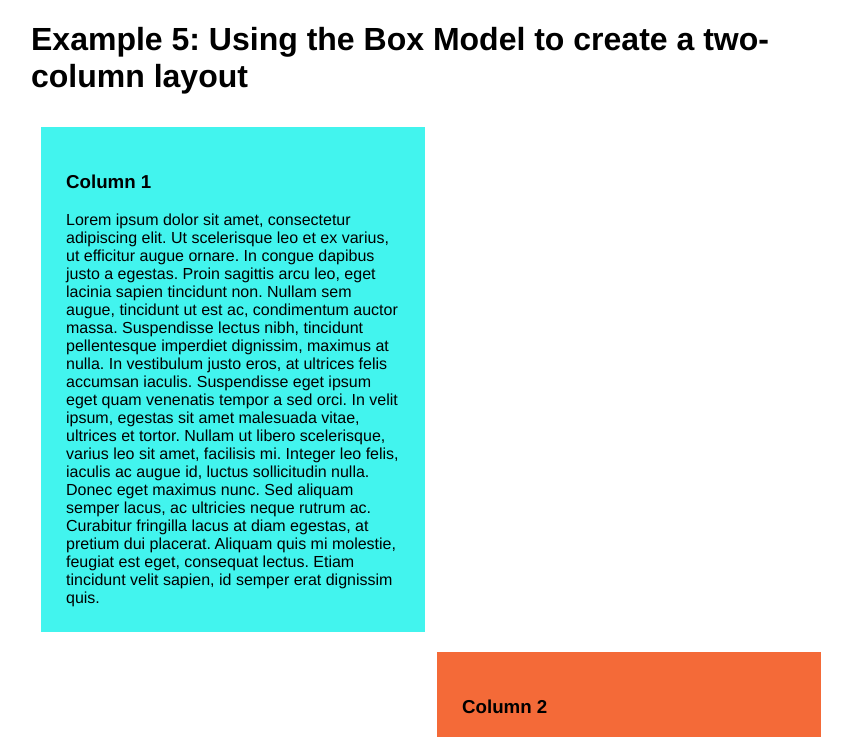
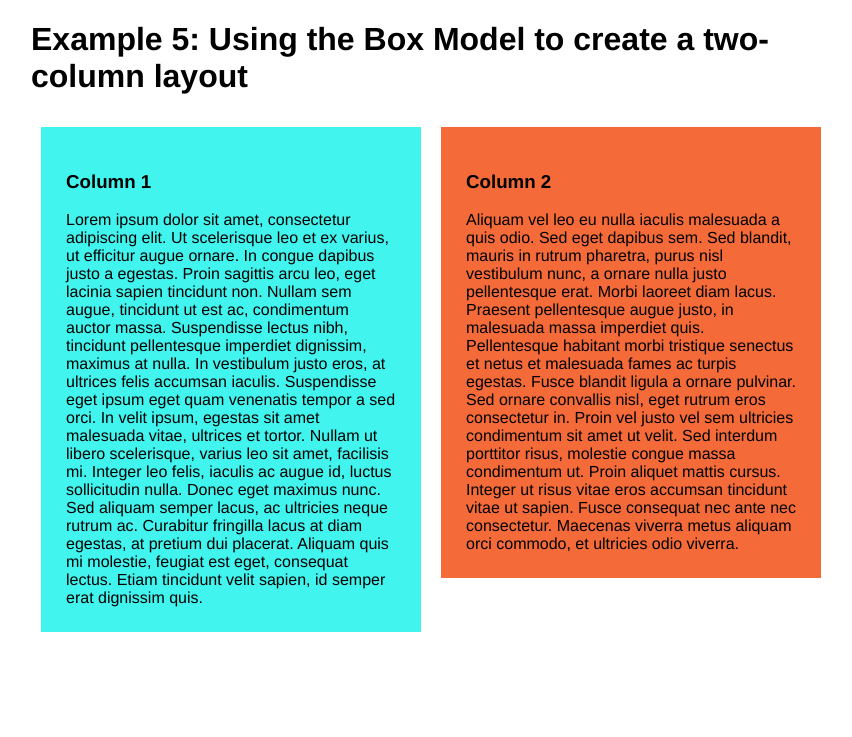
Before and after one commit to rlieberman/CG214-2017, a plain HTML site: page Week07-BoxModel/example-5-2column/index.html in a window 1280 px wide. Shown: the top 737 px of the page, without its empty margins (209-1061 px from the left). Drawn offline with Linux system fonts and the light colour scheme.

Commit message:
Update style.css

```diff
--- a/Week07-BoxModel/example-5-2column/css/style.css
+++ b/Week07-BoxModel/example-5-2column/css/style.css
@@ -1,3 +1,4 @@
+
 
 /*always use this to make the box model way easier*/
 *, *:before, *:after {
@@ -17,10 +18,10 @@ body {
 .div1 {
 
 	 background-color: #42f4ee;
-     width: 380px;
+     	 width: 380px;
 	 float: left;
-     min-height: 450px;
-	 /*also show percentage widths
+    	 min-height: 450px;
+	 /*also show percentage widths instead of px
 	 width: 60%;*/
 	 padding: 25px;
 	 margin: 10px;
@@ -31,51 +32,13 @@ body {
 .div2 {
 
 	 background-color: #f46a38;
-     width: 380px;
+     	 width: 380px;
 	 float: right;
-     min-height: 450px;
-	 /*also show percentage widths
+     	 min-height: 450px;
+	 /*also show percentage widths instead of px
 	 width: 40%; */
 
 	 padding: 25px;
 	 margin: 10px;
 
 }
-
-body {
-	max-width: 800px;
-	min-width: 550px;
-	margin-left: auto;
-	margin-right: auto;
-	font-family: Helvetica, sans-serif;
-
-}
-
-.div1 {
-
-	 background-color: #42f4ee;
-	 float: left;
-	 /*width: 400px;*/
-	 width: 48%;
-	 /*also show percentage widths
-	 width: 60%;*/
-	 padding: 25px;
-	 /*margin: 10px;*/
-box-sizing: border-box;
-}
-
-
-.div2 {
-
-	 background-color: #f46a38;
-	 float: right;
-	 /*width: 400px;*/
-	 width: 48%;
-	 box-sizing: border-box;
-	 /*also show percentage widths
-	 width: 40%; */
-
-	 padding: 25px;
-	 /*margin: 10px;*/
-
-}
```
